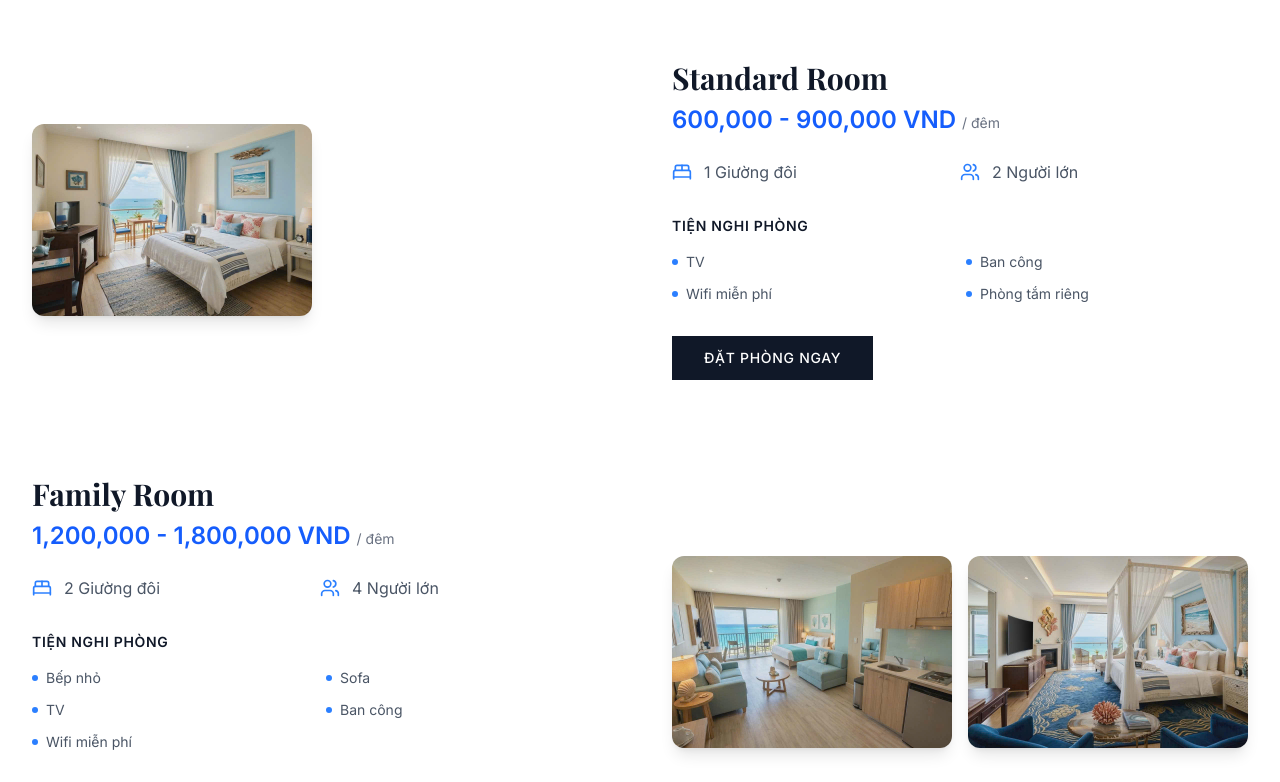
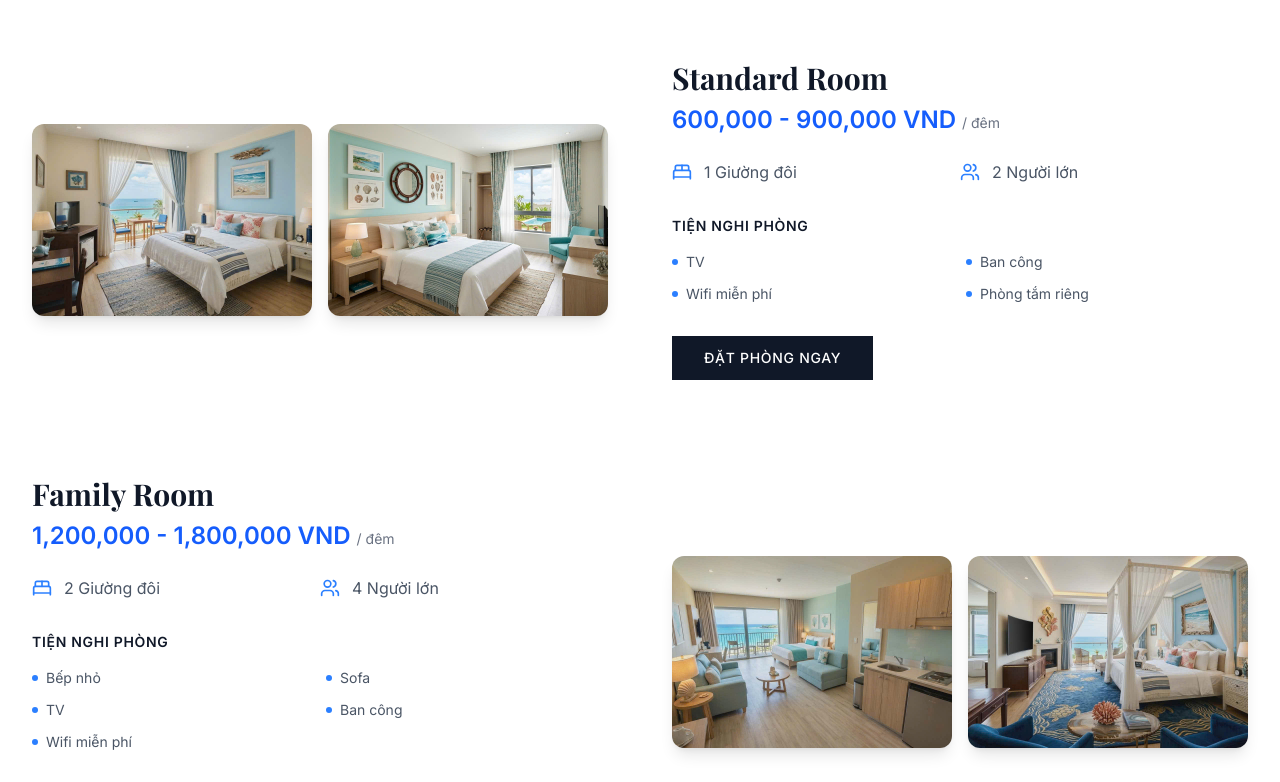
Before and after one commit to lamdoan204/webapp_hotel, a React (Vite) app: page / in a window 1280 px wide. Shown: the part 1440-2222 px from the top of the page. Built offline with nearby package versions, Linux system fonts and the light colour scheme; a web font is replaced by a local one.

Commit message:
update image

```diff
--- a/src/App.tsx
+++ b/src/App.tsx
@@ -15,7 +15,8 @@ const ROOMS = [
     capacity: '2 Người lớn',
     features: ['TV', 'Ban công', 'Wifi miễn phí', 'Phòng tắm riêng'],
     images: [
-      '/imgs/standard_room/z7676698728384_011ed2be08fc06e23405b916093df7db.jpg'
+      '/imgs/standard_room/z7676698728384_011ed2be08fc06e23405b916093df7db.jpg',
+      '/imgs/standard_room/z7676991117962_3964c8a37c62266edc24838bc3ece36c.jpg'
     ]
   },
   {
@@ -68,7 +69,9 @@ const AMENITIES = [
     id: 'spa',
     name: 'Spa & Thư Giãn',
     desc: 'Tái tạo năng lượng với các liệu trình massage chuyên nghiệp và không gian yên tĩnh.',
-    image: '/imgs/others/z7676713495832_d2d16bed1da1d4ed67134082503dd349.jpg'
+    image: ['/imgs/others/z7676713495832_d2d16bed1da1d4ed67134082503dd349.jpg',
+            '/imgs/others/z7676940911048_a6bb246e87c78362e3723ae9e4d3a1d3.jpg'
+          ]
   }
 ];
 
```
Also changed, not shown: public/imgs/others/z7676940911048_a6bb246e87c78362e3723ae9e4d3a1d3.jpg (added), public/imgs/standard_room/z7676991117962_3964c8a37c62266edc24838bc3ece36c.jpg (added).
